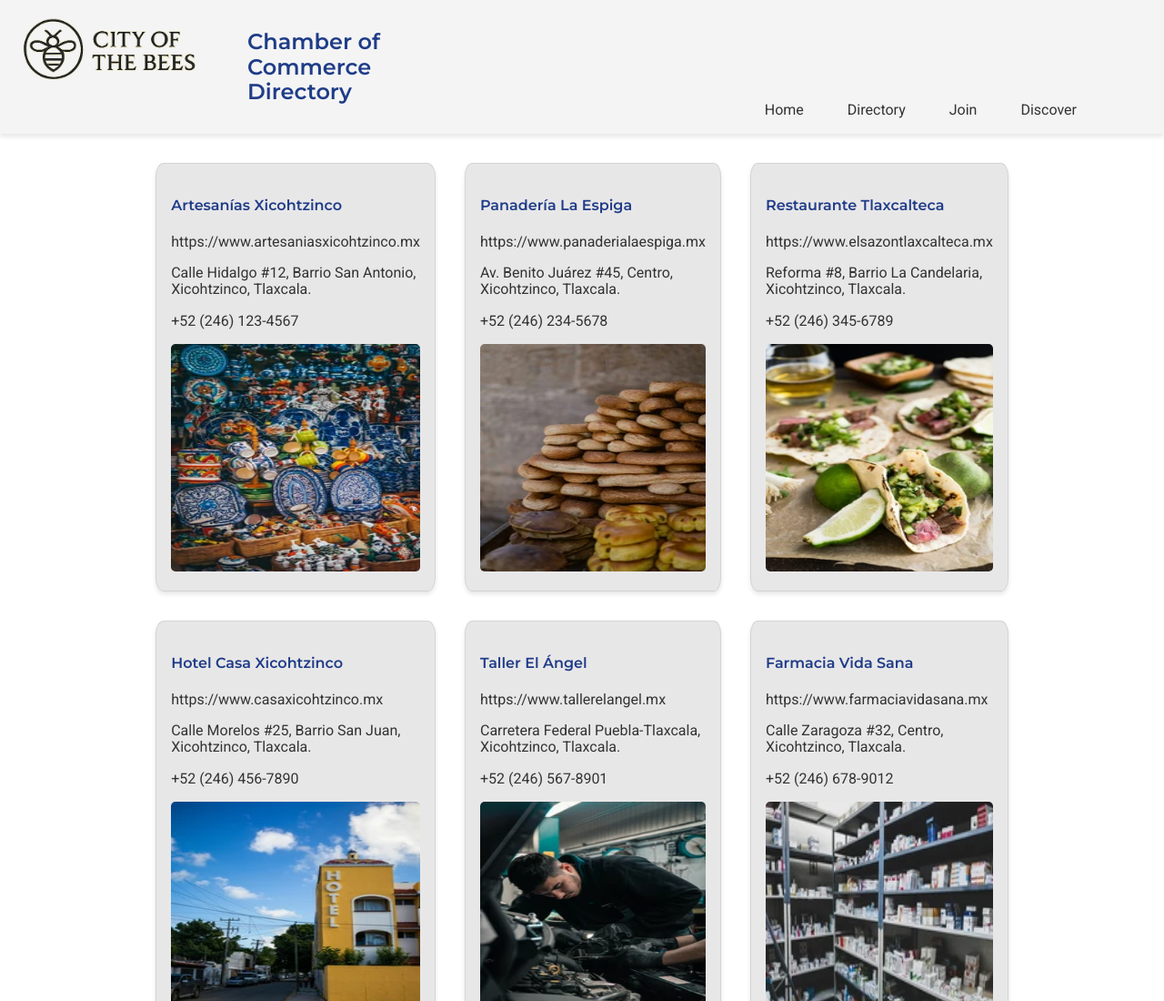
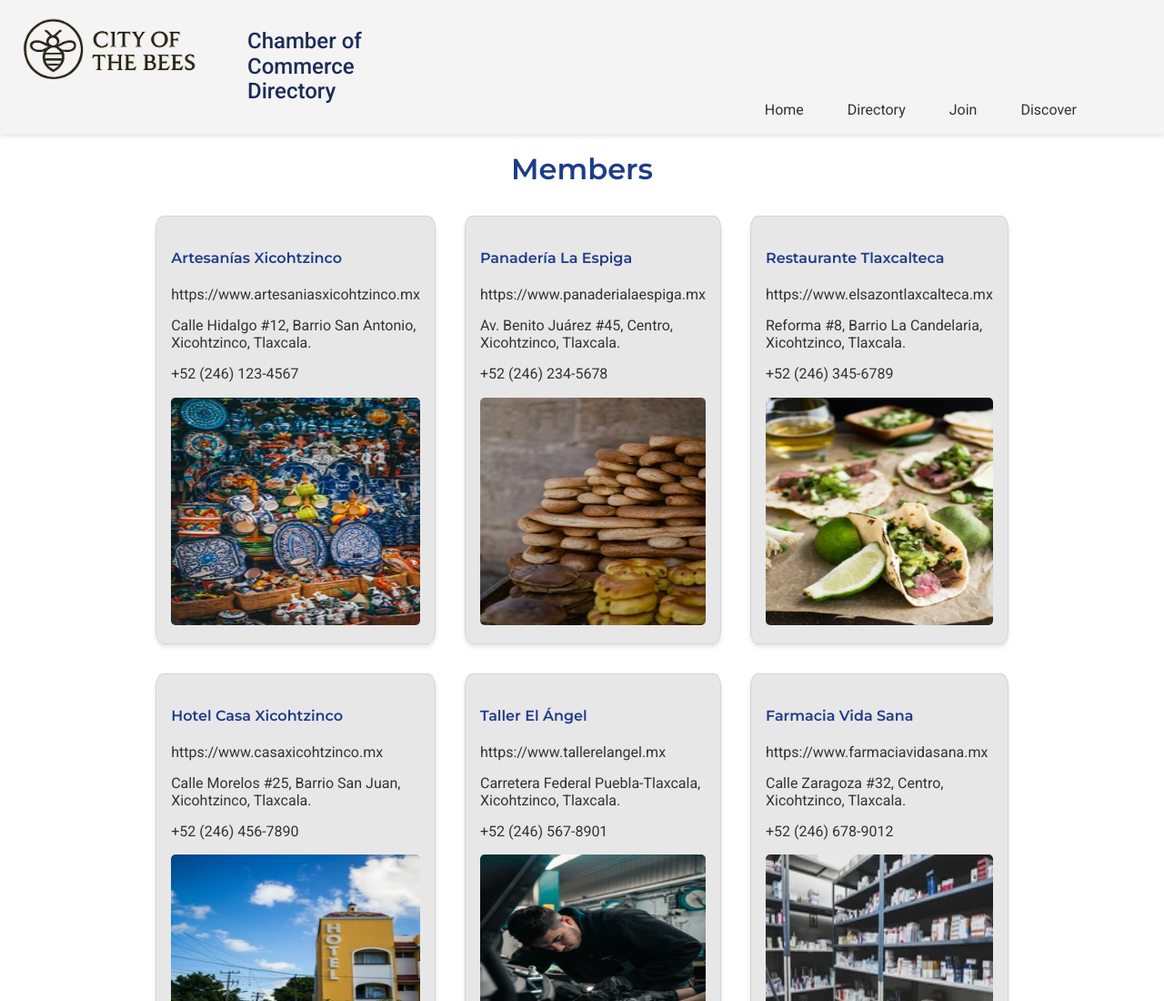
Before and after one commit to ErandyR/wdd231, a plain HTML site: page chamber/directory.html in a window 1280 px wide. Shown: the top 1100 px of the page at 91% size. Drawn offline with Linux system fonts and the light colour scheme.

Commit message:
changes on html

```diff
--- a/chamber/directory.html
+++ b/chamber/directory.html
@@ -20,7 +20,7 @@
     <meta property="og:description"
         content="Xicohtzinco Tlaxcala chamber of commerce, where all local leaders support one another and support local commerce">
     <meta property="og:url" content="https://erandyr.github.io/wdd231/chamber/directory.html">
-    <meta property="og:image" content="images/logo.png" />
+    <meta property="og:image" content="logo.png" />
     <meta property="og:type" content="website">
     <script defer src="scripts/date.js"></script>
     <script defer src="scripts/navigation.js"></script>
@@ -32,7 +32,7 @@
         <div>
             <img class="logoImg" src="images/logo.png" alt="website logo">
         </div>
-        <h1>Chamber of Commerce Directory</h1>
+        <p>Chamber of Commerce Directory</p>
         <nav>
             <ul id="nav-bar" class="navigation flex">
                 <li class="currentNav"><a href="#" target="_blank">Home</a></li>
@@ -44,6 +44,7 @@
         <button class="hamburger" id="hamburger-btn"></button>
     </header>
     <main>
+        <h1 class="membersH1">Members</h1>
         <div id="cards" class="grid-images"></div>
     </main>
 
--- a/chamber/styles/chamber_large.css
+++ b/chamber/styles/chamber_large.css
@@ -16,7 +16,7 @@
         gap: 2rem;
     }
 
-    .navbar h1 {
+    .navbar p {
         margin: 2rem;
         font-size: 1rem;
     }
@@ -54,7 +54,7 @@
         margin: 1rem;
     }
 
-    .navbar h1 {
+    .navbar p {
         font-size: 1.5rem;
     }
 
--- a/chamber/styles/chamber_small.css
+++ b/chamber/styles/chamber_small.css
@@ -55,6 +55,9 @@ nav ul {
 
 
 /*Class Selectors*/
+.membersH1 {
+    justify-self: center;
+}
 
 .logoImg {
     width: 7rem;
@@ -75,10 +78,12 @@ nav ul {
     box-shadow: 0 3px 5px rgba(0, 0, 0, 0.1);
 }
 
-.navbar h1 {
+.navbar p {
     margin: 1rem;
     font-size: 1rem;
     align-self: center;
+    color: var(--nav-background-color);
+    font-weight: 500;
 }
 
 .navbar nav {
```
